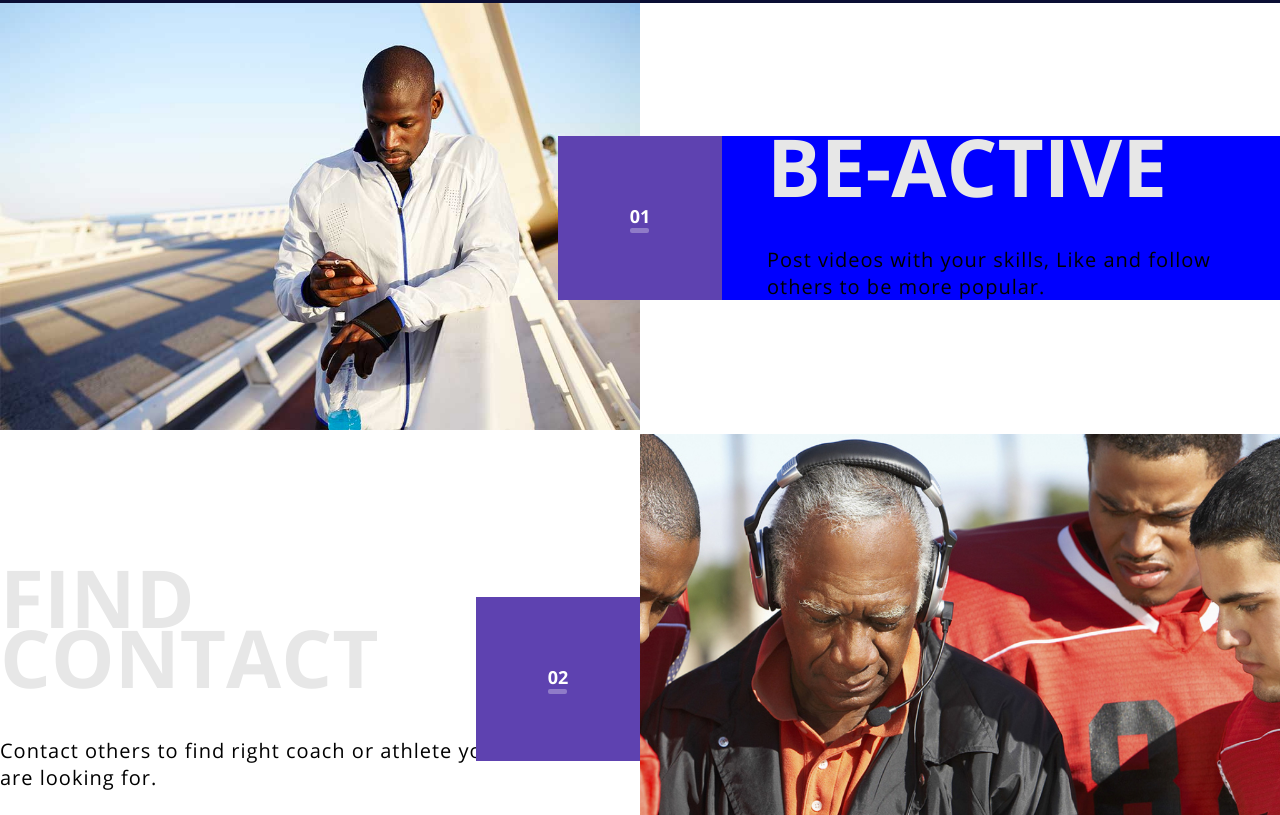
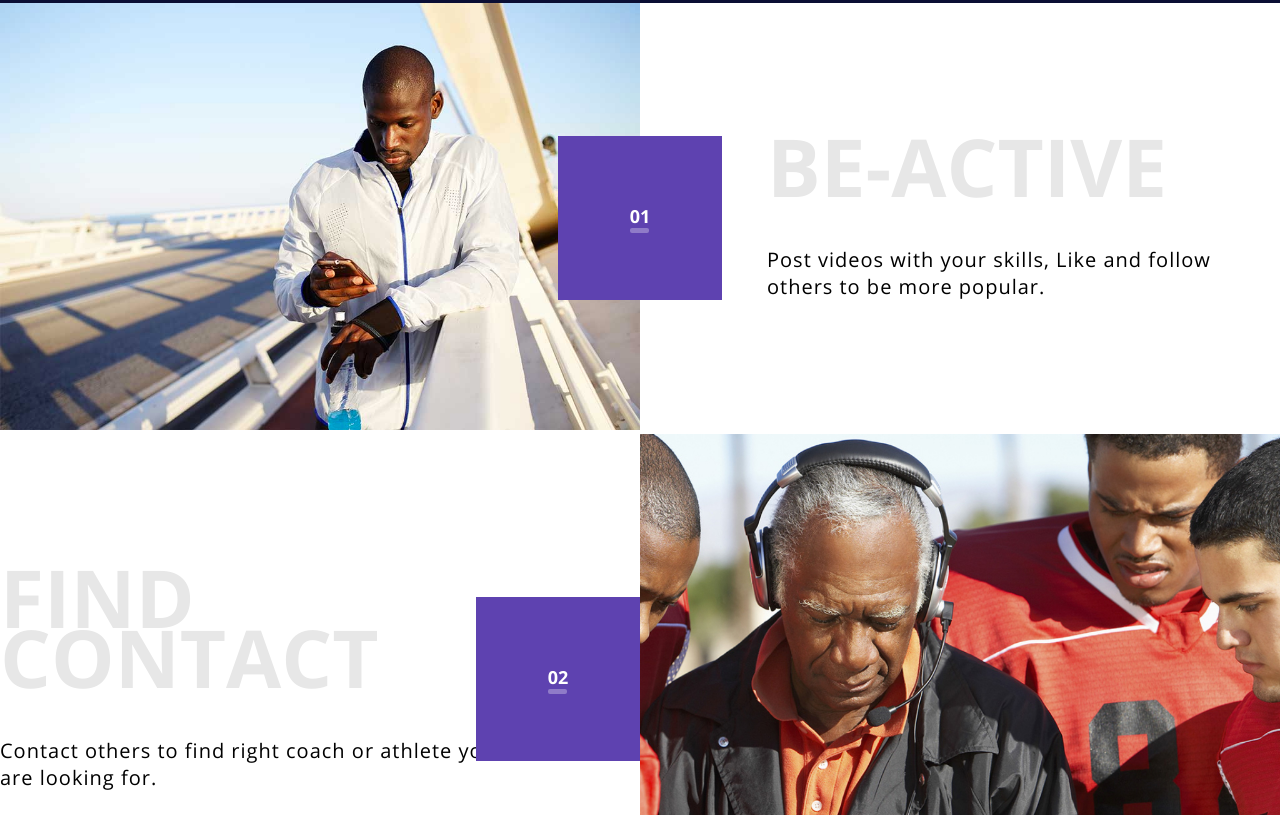
Before and after one commit to IsmagilovRF/mq-diplom, a plain HTML site: page index.html in a window 1280 px wide. Shown: the part 2965-3780 px from the top of the page. Drawn offline with Linux system fonts and the light colour scheme; files whose address does not match are found by name.

Commit message:
Add files via upload

```diff
--- a/css/style.css
+++ b/css/style.css
@@ -345,7 +345,7 @@ h3 {
 	flex-direction: column;
 	justify-content: flex-start;
 	padding-left: 127px;
-	                        background-color: blue;
+	                        /*background-color: blue;*/
 }
 .section_title_be_active {
 	text-transform: uppercase;
@@ -687,7 +687,6 @@ h3 {
 	display: flex;
 	flex-wrap:wrap;
 	align-items: center;
-	                /* background-color: grey;*/
 }
 .footer_container_logo {
 	width: 130px;
```
